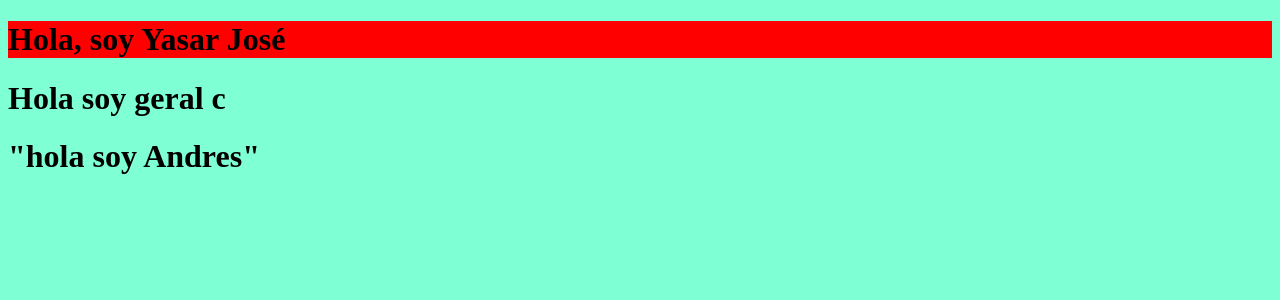
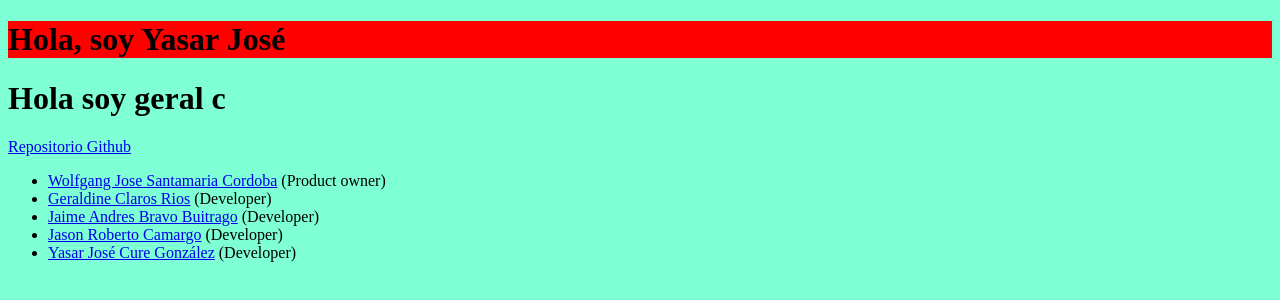
Before and after one commit to equipo73mintic/retoIcicloIII, a website: page src/index.html in a window 1280 px wide. Drawn offline with Linux system fonts and the light colour scheme.

Commit message:
Se inserta el contenido basico del footer

```diff
--- a/src/index.html
+++ b/src/index.html
@@ -52,9 +52,21 @@
 
     <!-- Inicio seccion footer -->
     <footer>
-        <h1>
-            "hola soy Andres"
-        </h1>
+        <div>
+            <p>
+                <a href="https://github.com/equipo73mintic/retoIcicloIII"> Repositorio Github</a>
+            </p>
+        </div>
+        <div>
+            <ul>
+                <li><a href="mailto:santamaria.wolfgang@gmail.com"> Wolfgang Jose Santamaria Cordoba</a> (Product owner)</li>
+                <li><a href="mailto:geralcr749@gmail.com"> Geraldine Claros Rios</a> (Developer)</li>
+                <li><a href="mailto:jandresbravob@gmail.com"> Jaime Andres Bravo Buitrago</a> (Developer)</li>
+                <li><a href="mailto:jason-293@hotmail.com"> Jason Roberto Camargo</a> (Developer)</li>
+                <li><a href="mailto:ycure10@gmail.com"> Yasar José Cure González</a> (Developer)</li>
+
+            </ul>
+        </div>
 
     </footer>
     <!-- Fin seccion footer -->
```
